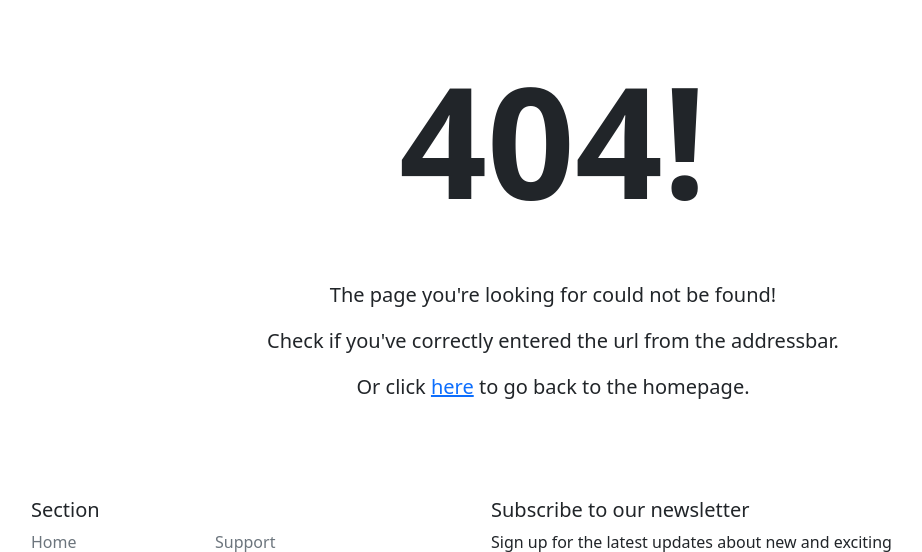
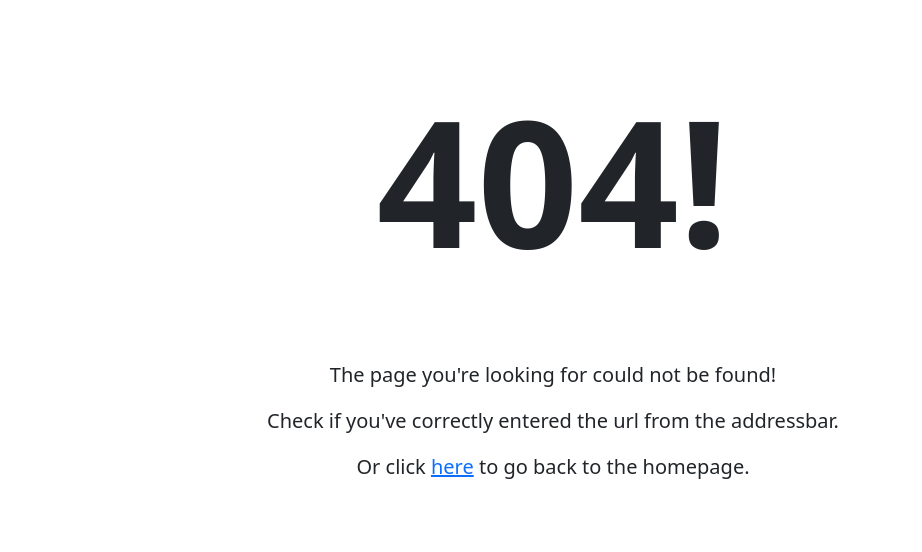
Before and after one commit to Solhex/ZilloSite, a Flask app: page /errorpages/404 in a window 1280 px wide. Shown: the part 76-628 px from the top of the page, without its empty margins (87-1009 px from the left). Run offline with Flask 2, Linux system fonts and the light colour scheme; some libraries are stand-ins or nearby versions.

Commit message:
Updated the 404 page

```diff
--- a/website/templates/errorpages/404.html
+++ b/website/templates/errorpages/404.html
@@ -6,8 +6,8 @@
 
 {% block content %}
 <div class="container" style="width:100%;">
-    <div class="m-5">
-        <h1 class="fw-bold text-center" style="font-size:12vw;">404!</h1>
+    <div class="m-5 text-center">
+        <p class="fw-bold" style="font-size:11rem;">404!</p>
     </div>
     <div class="m-5">
         <p class="text-center lead">The page you're looking for could not be found!</p>
```
